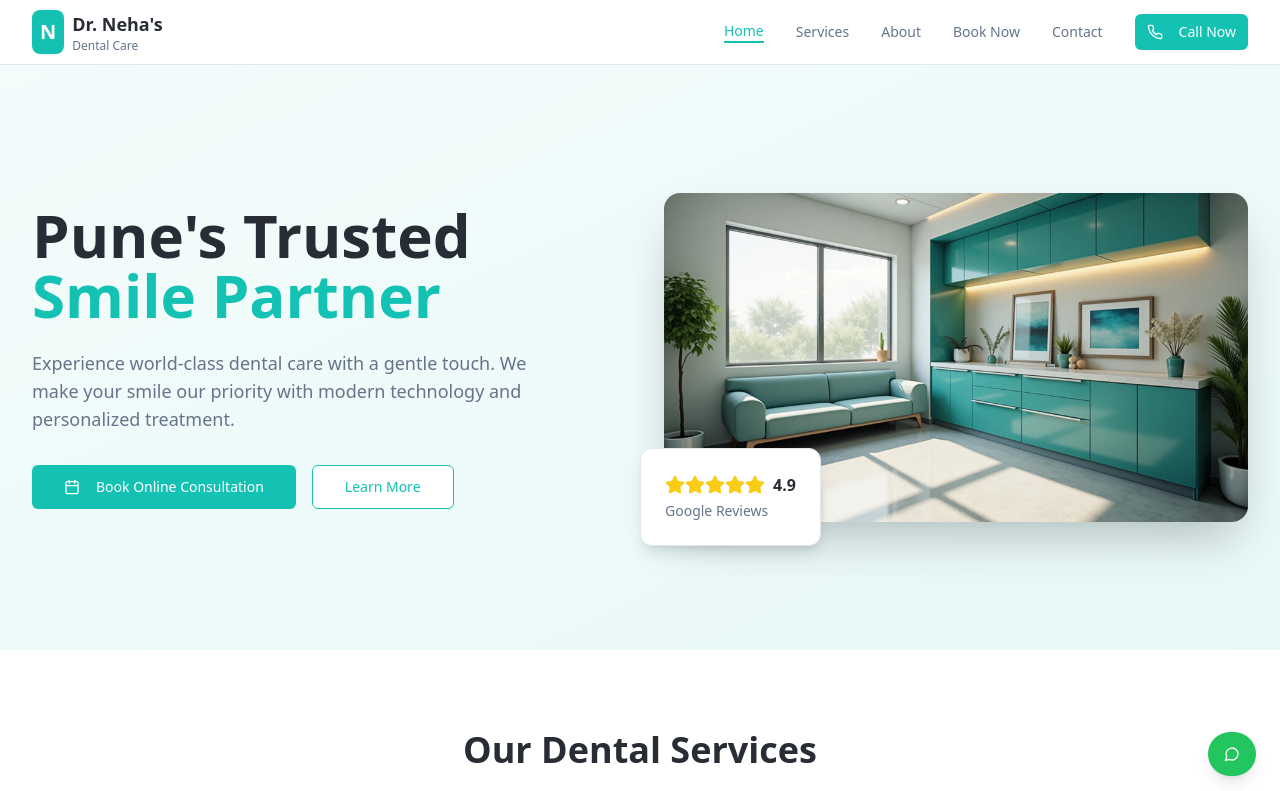
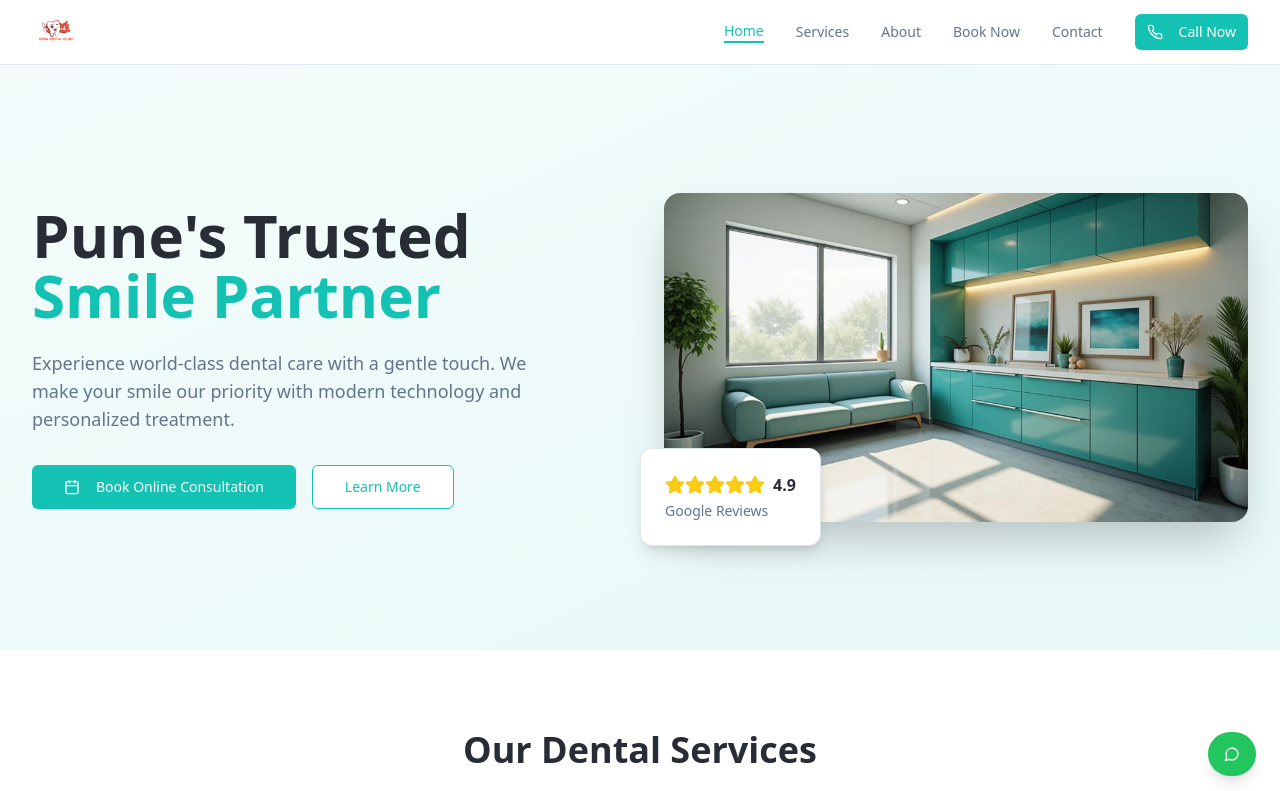
Before and after one commit to officalfynx/neha-dental-mobile-oasis, a React (Vite) app: page / in a window 1280 px wide. Shown: the top 791 px of the page. Built offline with nearby package versions, Linux system fonts and the light colour scheme.

Commit message:
Add logo to the website
Add the logo image to the website.

```diff
--- a/src/components/Navbar.tsx
+++ b/src/components/Navbar.tsx
@@ -23,13 +23,11 @@ const Navbar = () => {
         <div className="flex justify-between items-center h-16">
           {/* Logo */}
           <Link to="/" className="flex items-center space-x-2">
-            <div className="bg-primary text-primary-foreground p-2 rounded-lg">
-              <span className="text-xl font-bold">N</span>
-            </div>
-            <div className="hidden sm:block">
-              <h1 className="text-lg font-bold text-foreground">Dr. Neha's</h1>
-              <p className="text-xs text-muted-foreground">Dental Care</p>
-            </div>
+            <img
+              src="/lovable-uploads/f778d130-63de-484e-855d-3599566c4a60.png"
+              alt="Dr. Neha's Dental Care Logo"
+              className="h-12 w-auto"
+            />
           </Link>
 
           {/* Desktop Navigation */}
```
Also changed, not shown: public/lovable-uploads/f778d130-63de-484e-855d-3599566c4a60.png (added).
